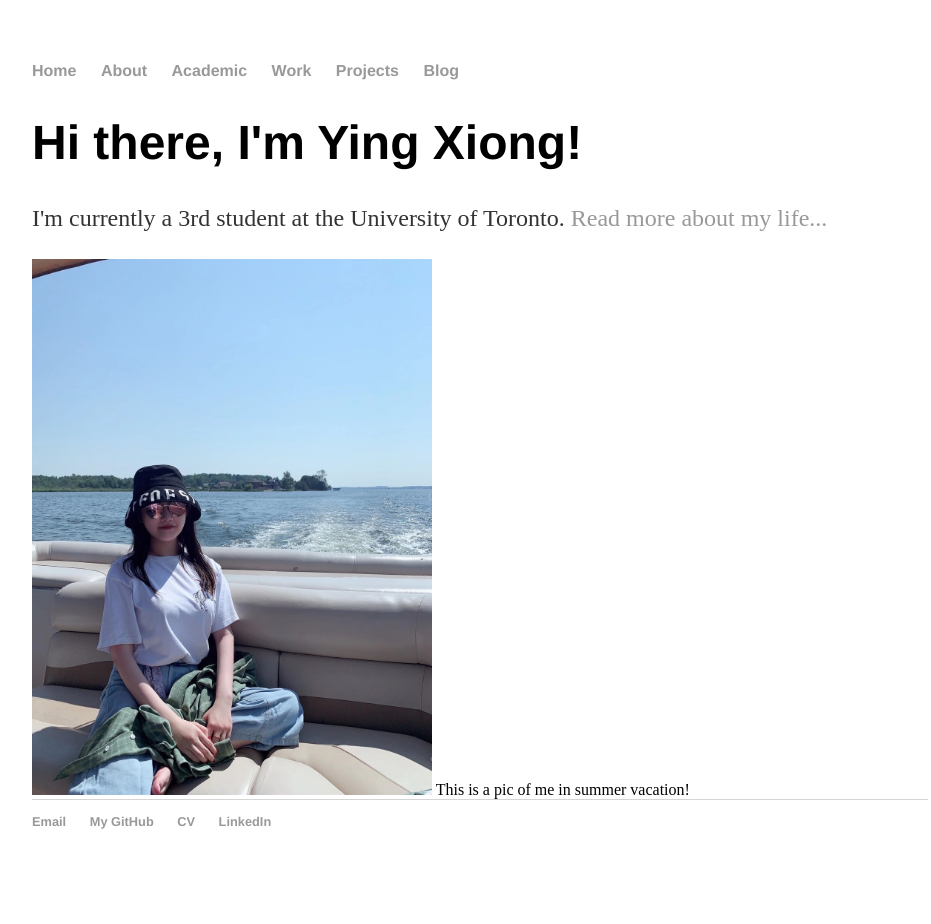
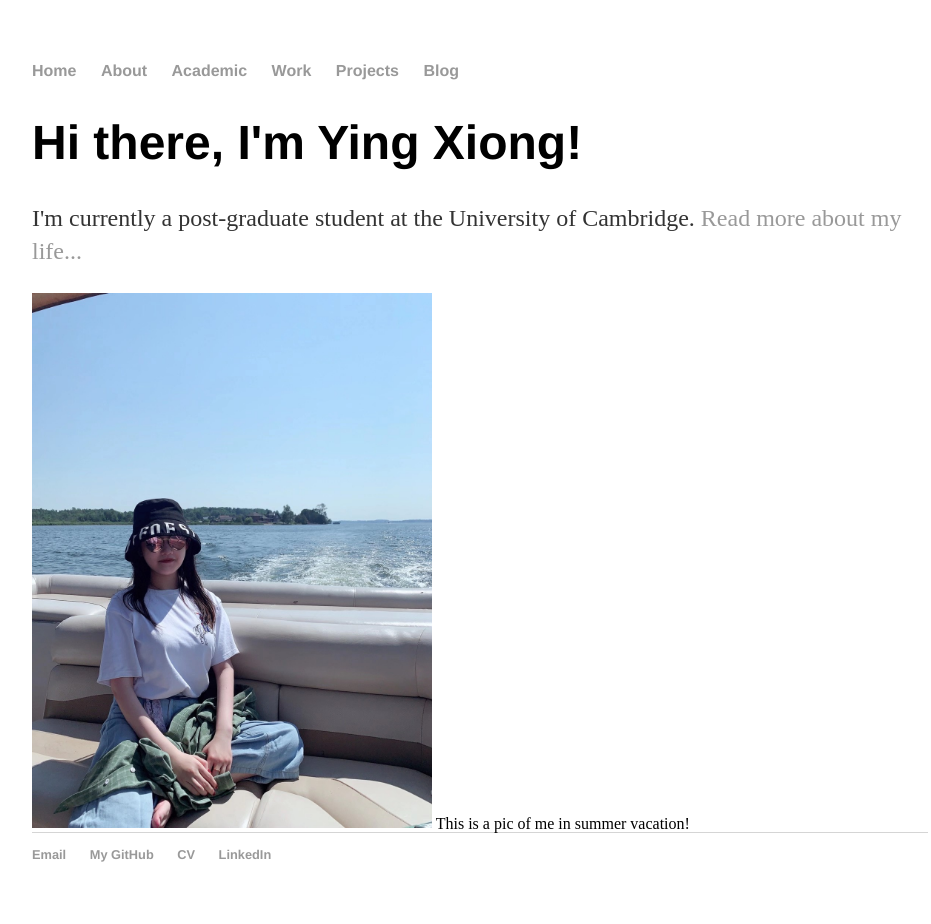
Before and after one commit to xiongy15/xiongy15.github.io, a Jekyll site: the page built from index.html, in a window 1280 px wide. Shown: the whole page, without its empty margins (160-1091 px from the left). Built offline with Jekyll 4.4.1, drawn with Linux system fonts in a browser that asks for light colours; before the commit the page ends 900 px from its top, so only the background shows below that.

Commit message:
Update index.html

```diff
--- a/index.html
+++ b/index.html
@@ -4,6 +4,6 @@
 ---
 <div class="blurb">
 	<h1>Hi there, I'm Ying Xiong!</h1>
-	<p>I'm currently a 3rd student at the University of Toronto. <a href="/about">Read more about my life...</a></p>
+	<p>I'm currently a post-graduate student at the University of Cambridge. <a href="/about">Read more about my life...</a></p>
 	<img src="/about/about.JPG" class="inline" width="400"/> This is a pic of me in summer vacation!
 </div><!-- /.blurb -->
```
